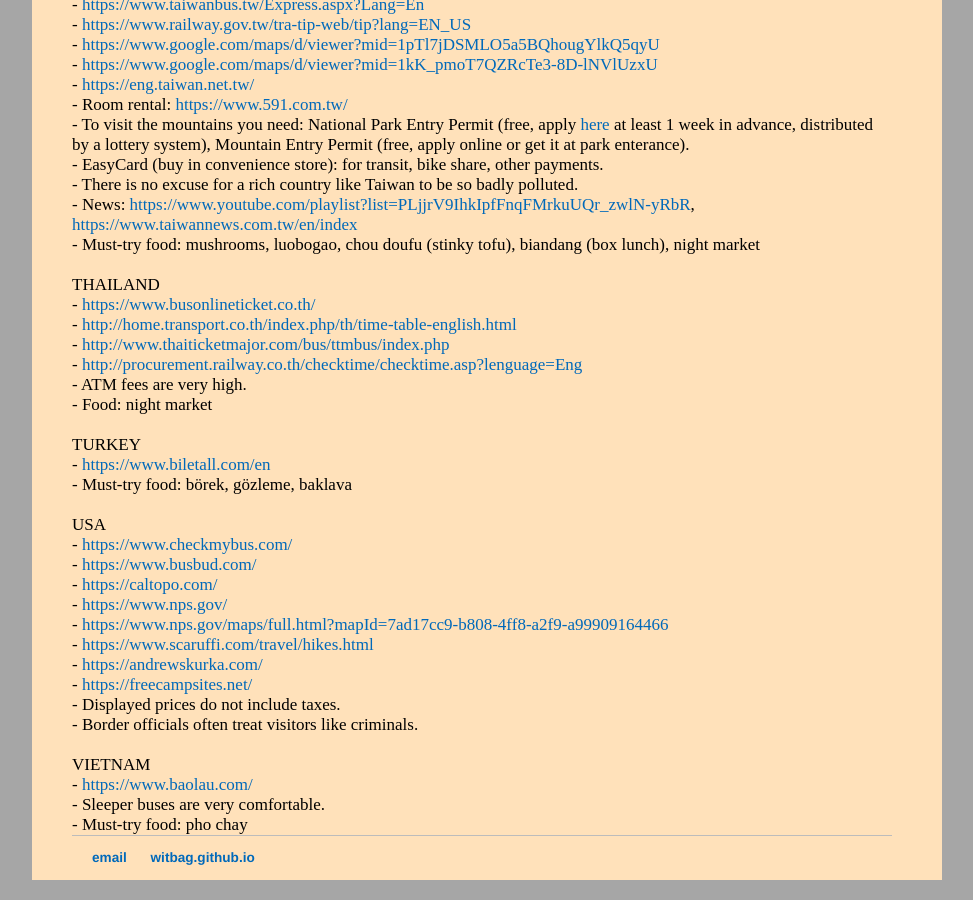
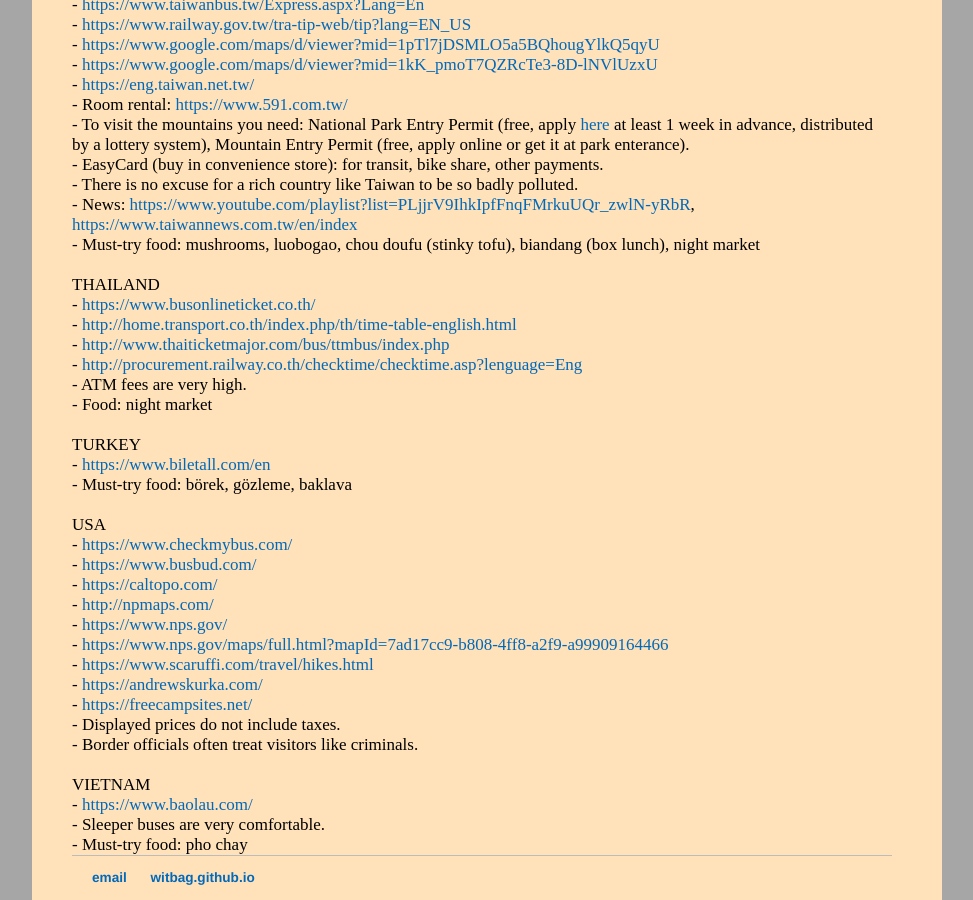
Before and after one commit to witbag/witbag.github.io, a Jekyll site: the page built from travel/notes.html, in a window 1280 px wide and 900 px high, scrolled down 4254 px. Shown: the whole window, without its empty margins (153-1126 px from the left). Built offline with Jekyll 4.4.1, drawn with Linux system fonts in a browser that asks for light colours.

Commit message:
Update notes.html

```diff
--- a/travel/notes.html
+++ b/travel/notes.html
@@ -225,6 +225,7 @@
 - <a href="https://www.checkmybus.com/" target=_blank>https://www.checkmybus.com/</a><br />
 - <a href="https://www.busbud.com/" target=_blank>https://www.busbud.com/</a><br />
 - <a href="https://caltopo.com/" target=_blank>https://caltopo.com/</a><br />
+- <a href="http://npmaps.com/" target=_blank>http://npmaps.com/</a><br />
 - <a href="https://www.nps.gov/" target=_blank>https://www.nps.gov/</a><br />
 - <a href="https://www.nps.gov/maps/full.html?mapId=7ad17cc9-b808-4ff8-a2f9-a99909164466" target=_blank>https://www.nps.gov/maps/full.html?mapId=7ad17cc9-b808-4ff8-a2f9-a99909164466</a><br />
 - <a href="https://www.scaruffi.com/travel/hikes.html" target=_blank>https://www.scaruffi.com/travel/hikes.html</a><br />
```
